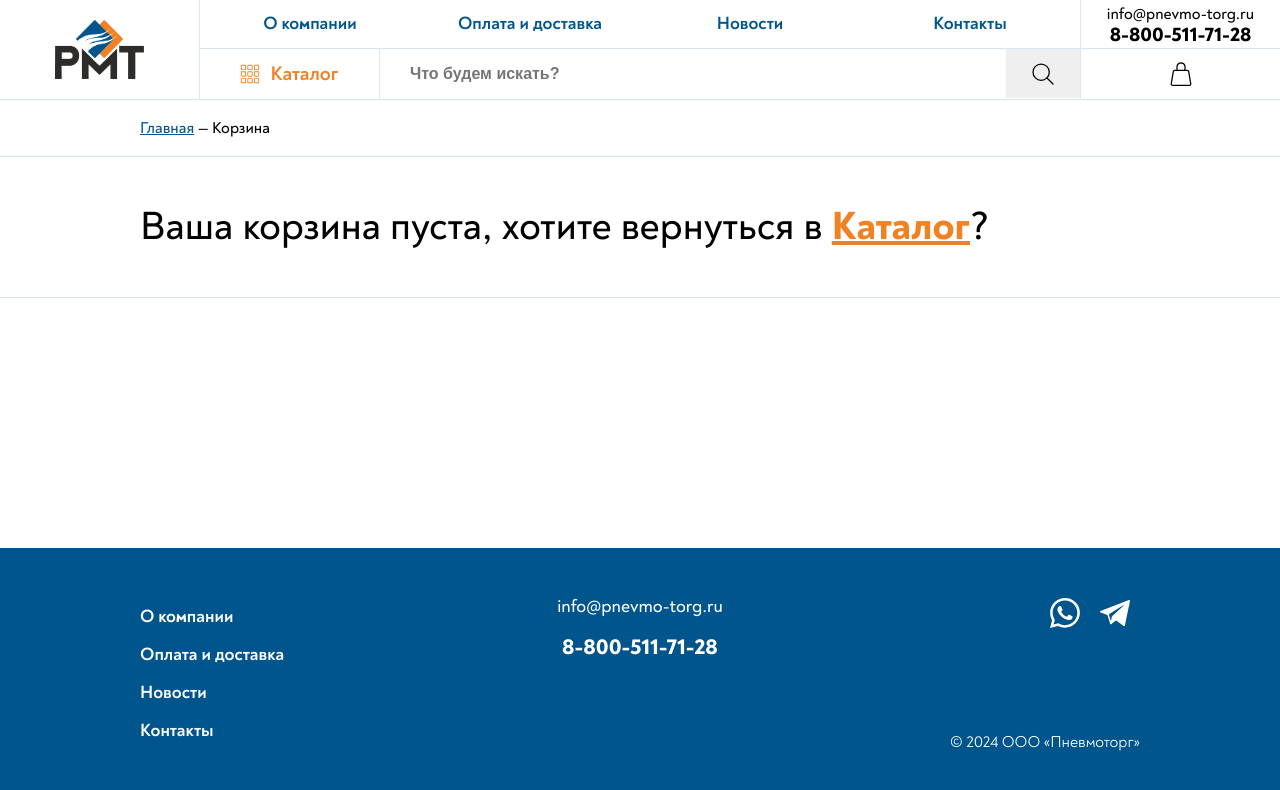
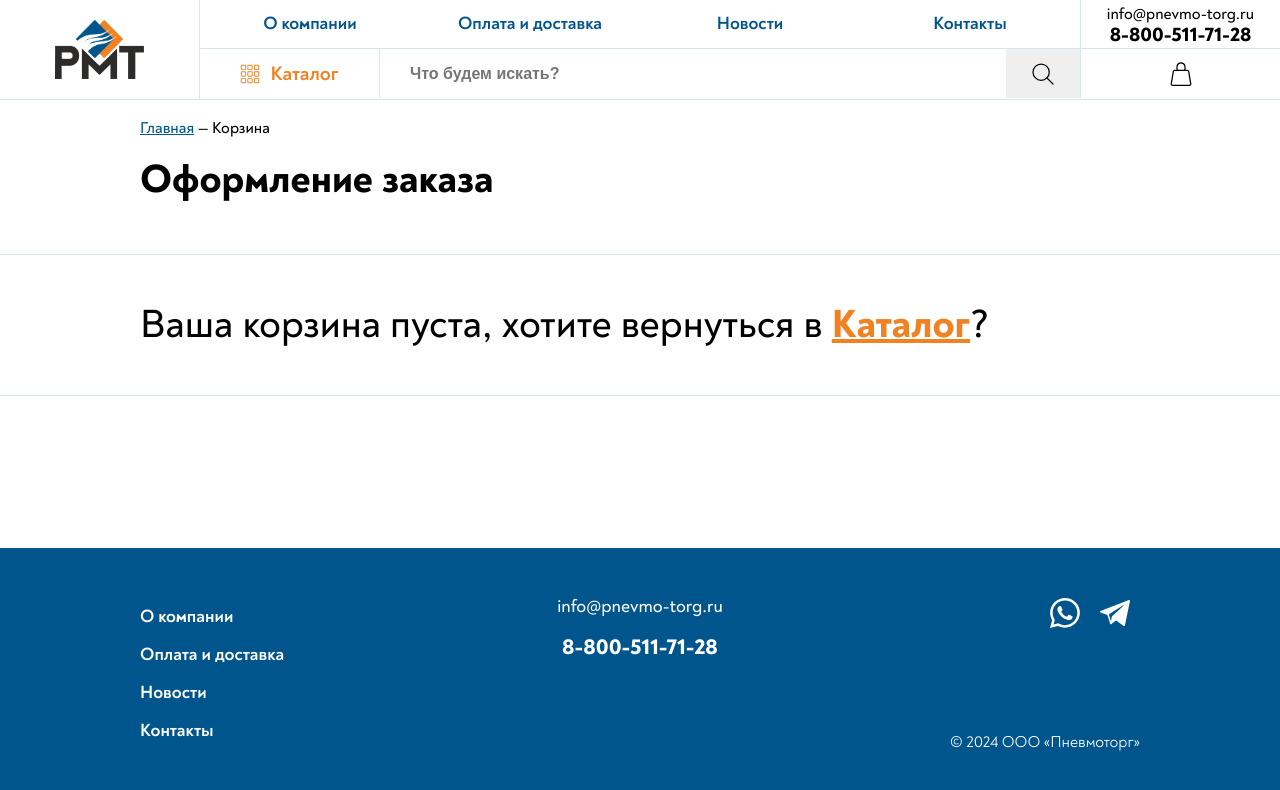
Before and after one commit to dss19/PMT, a React (Create React App) app: page /cart in a window 1280 px wide. Shown: the top 790 px of the page. Built offline with nearby package versions, Linux system fonts and the light colour scheme.

Commit message:
добавил заголовок

```diff
--- a/src/pages/Cart/Cart.tsx
+++ b/src/pages/Cart/Cart.tsx
@@ -1,17 +1,20 @@
-import React from 'react';
+import React, { useState } from 'react';
 import Section from '../../components/Section/Section';
 import Breadcrumbs from '../../components/Breadcrumbs/Breadcrumbs';
 import Container from '../../components/Container/Container';
 import CartInner from './CartInner/CartInner';
+import SectionTitle from '../../components/SectionTitle/SectionTitle';
 
 const Cart: React.FC = () => {
 
+    const [title] = useState<string>('Оформление заказа');
 
     return (
         <main id='page-cart' className='main'>
             <Section>
                 <Container>
                     <Breadcrumbs />
+                    <SectionTitle title={title} />
                 </Container>
             </Section>
             <Section>
```
